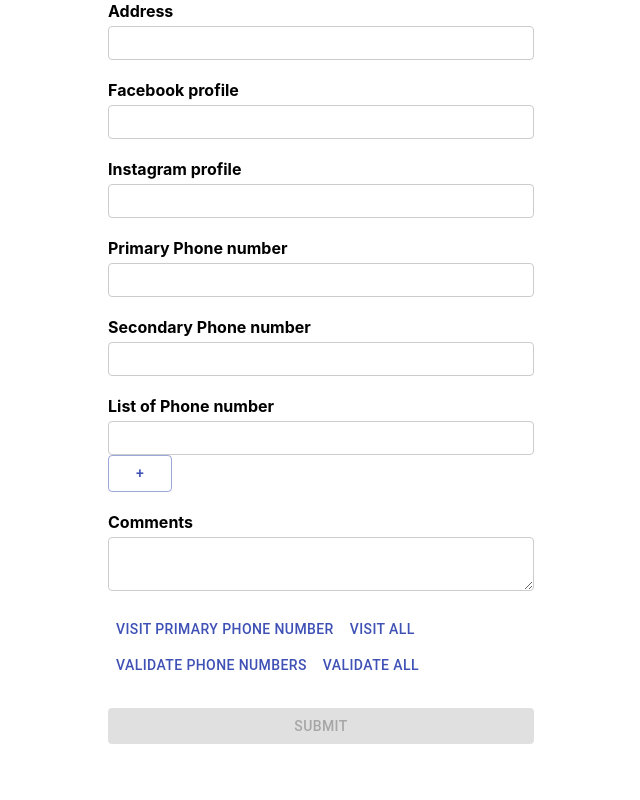
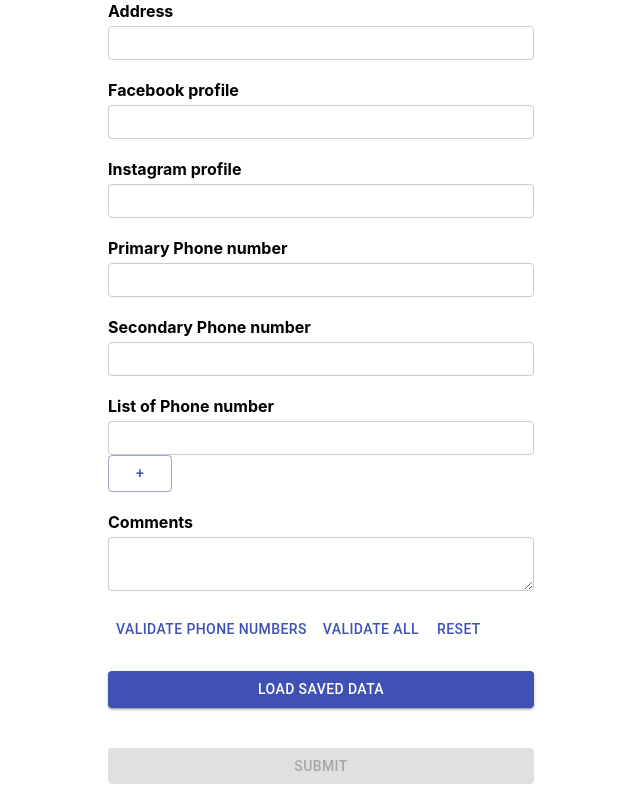
Before and after one commit to Sanskrita2001/react-formik, a React (Create React App) app: page / in a window 1280 px wide. Shown: the part 300-1100 px from the top of the page, without its empty margins (319-959 px from the left). Before the commit the page ends 1060 px from the top, so only its background shows below. Built offline with nearby package versions, Linux system fonts and the light colour scheme.

Commit message:
YouTube Form

```diff
--- a/src/Components/YoutubeForm.js
+++ b/src/Components/YoutubeForm.js
@@ -1,4 +1,4 @@
-import React from 'react';
+import React, { useState } from 'react';
 import MainContainer from './MainContainer';
 import { Button, Typography } from '@material-ui/core';
 import {
@@ -25,9 +25,23 @@ const initialValues = {
 	phoneNumbers: ['', ''],
 	phNumbers: [''],
 };
-const onSubmit = (values,onSubmitProps) => {
+const savedData = {
+	name: 'Sanskrita',
+	email: 'sanskrita2001@gmail.com',
+	channel: 'Sansage',
+	comments: '',
+	social: {
+		facebook: '',
+		instagram: '',
+	},
+	phoneNumbers: ['9875357640', ''],
+	phNumbers: [''],
+};
+
+const onSubmit = (values, onSubmitProps) => {
 	console.log('Form data', values);
 	onSubmitProps.setSubmitting(false);
+	onSubmitProps.resetForm();
 };
 
 const validationSchema = Yup.object({
@@ -48,15 +62,18 @@ const validatePrimaryPhone = (value) => {
 };
 
 const YoutubeForm = () => {
+	const [formValues, setFormValues] = useState(null);
+	console.log('Form values',formValues)
 	return (
 		<MainContainer>
 			<Typography component='h2' variant='h5'>
 				YouTube Form
 			</Typography>
 			<Formik
-				initialValues={initialValues}
+				initialValues={formValues || initialValues}
 				validationSchema={validationSchema}
 				onSubmit={onSubmit}
+				enableReinitialize
 				validateOnMount
 			>
 				{(formik) => {
@@ -178,7 +195,7 @@ const YoutubeForm = () => {
 									label='Comments'
 								/>
 							</div>
-							<Button
+							{/* <Button
 								color='primary'
 								onClick={() => {
 									formik.setFieldTouched('phoneNumbers[0]');
@@ -198,7 +215,7 @@ const YoutubeForm = () => {
 								}}
 							>
 								Visit All
-							</Button>
+							</Button> */}
 							<Button
 								color='primary'
 								onClick={() => {
@@ -215,7 +232,24 @@ const YoutubeForm = () => {
 							>
 								Validate All
 							</Button>
-							<PrimaryButton type='submit' disabled={!(formik.dirty && formik.isValid) || formik.isSubmitting}>
+							<Button type='reset' color='primary'>
+								Reset
+							</Button>
+							<PrimaryButton
+								type='button'
+								onClick={() => {
+									setFormValues(savedData);
+									console.log(savedData);
+								}}
+							>
+								Load Saved Data
+							</PrimaryButton>
+							<PrimaryButton
+								type='submit'
+								disabled={
+									!(formik.dirty && formik.isValid) || formik.isSubmitting
+								}
+							>
 								Submit
 							</PrimaryButton>
 						</Form>
```
